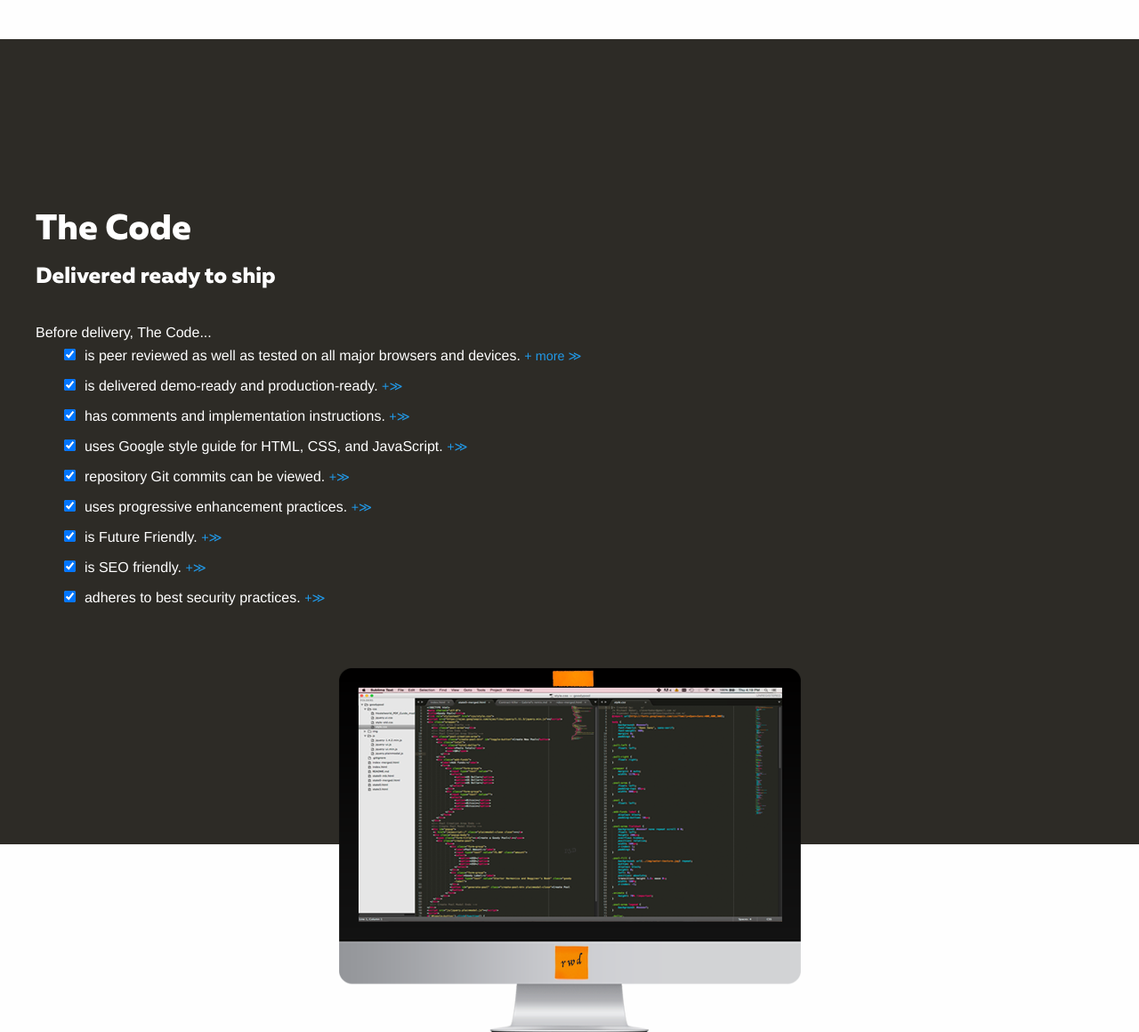
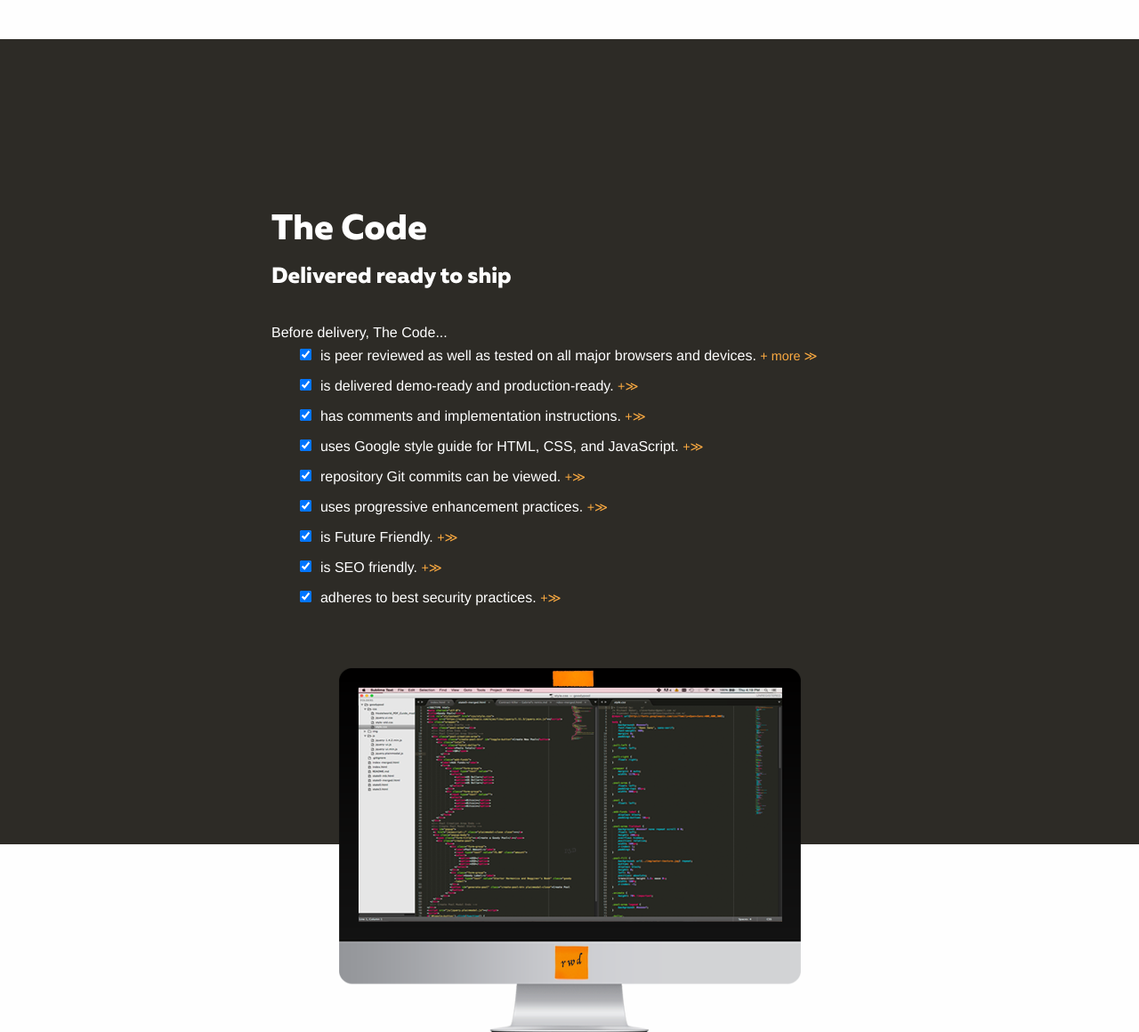
Before and after one commit to cleverbaker/psd2rwd, a PHP site: page / in a window 1280 px wide. Shown: the part 2097-3257 px from the top of the page at 89% size. Run offline with PHP 8.4, Linux system fonts and the light colour scheme; some web fonts are replaced.

Commit message:
Update Code section spacing.

```diff
--- a/css/app.css
+++ b/css/app.css
@@ -136,6 +136,12 @@ ol, ul {
 
 .italic {
   font-style: italic;
+  font-family: 'Brela', serif;
+}
+
+.italic.underline {
+  font-family: inherit;
+}
 }
 
 .strikethrough {
@@ -315,3 +321,13 @@ footer {
       color: #2199e8 !important;
       background-color: rgba(254,254,254,0.8);
     }
+
+
+.section-the-code a {
+  color: #fbaa41;
+}
+.section-the-code .dropdown-pane a {
+  color: #2199e8;
+}
+
+#2199e8
--- a/index.html
+++ b/index.html
@@ -187,6 +187,7 @@ min-height: 100vh;
 
     <section class="section-the-code clear" id="the-code" data-magellan-target="the-code" style="padding-bottom:14rem;">
     <div class="row">
+     <div class="large-7 small-centered columns">
        <h2 id="the-code-title">The Code</h2>
        <h4>Delivered ready to ship</h4>
           <p style="margin-bottom: 0; margin-top:2rem">Before delivery, The Code...
@@ -201,6 +202,7 @@ min-height: 100vh;
               <li><input type="checkbox" id="ossm8" name="ossm8" checked="checked" style="margin-right:.62rem;" style="padding-right:2rem;">is SEO friendly. <a data-toggle="code-dropdown02" style="font-size:.9rem">+≫</a> <span class="dropdown-pane" id="code-dropdown02" data-dropdown data-options="closeOnClick: true; autoFocus: false;" style="color:#010101">Our code adheres to best SEO practices, including heirarchical header tags, meta-description tags, and alt tags. Also, <a href="https://googlewebmastercentral.blogspot.com/2015/04/rolling-out-mobile-friendly-update.html">Google rewards mobile-friendly websites</a></span></li>
               <li><input type="checkbox" id="ossm9" name="ossm9" checked="checked" style="margin-right:.62rem;">adheres to best security practices. <a data-toggle="code-dropdown006" style="font-size:.9rem">+≫</a> <span class="dropdown-pane" id="code-dropdown006" data-dropdown data-options="closeOnClick: true; autoFocus: false;" style="color:#010101">About <a href="#">a link</a></span></li>
             </ul>
+            </div>
           </div>
     </section>
 
```
Lines whose indentation alone changed are shown as unchanged.
